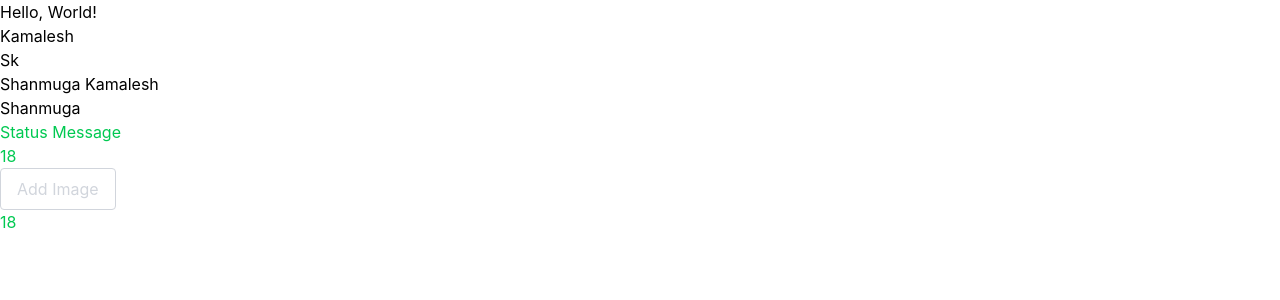
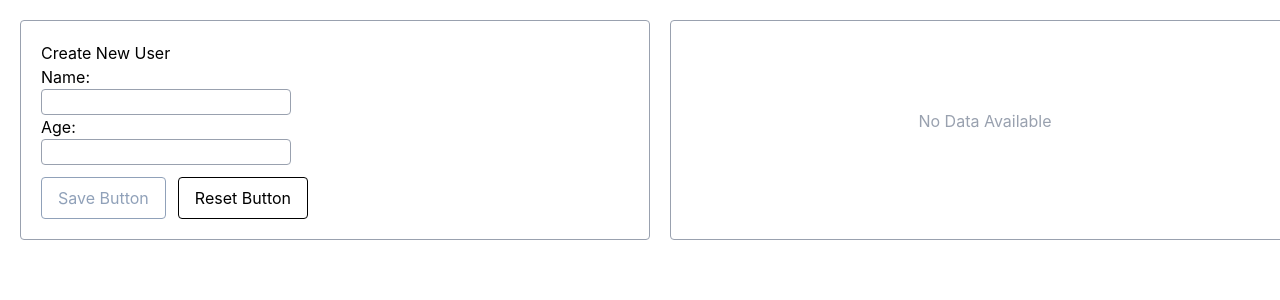
Before and after one commit to kamaleshsk123/Angular-Learning, an Angular app: page / in a window 1280 px wide. Shown: the top 300 px of the page. Built offline with nearby package versions, Linux system fonts and the light colour scheme.

Commit message:
User List Management

```diff
--- a/src/app/user-list-manager/user-list-manager.html
+++ b/src/app/user-list-manager/user-list-manager.html
@@ -1 +1,65 @@
-<p>user-list-manager works!</p>
+<section class="w-full m-5 flex space-x-5">
+  <section class="border w-1/2 border-gray-400 rounded p-5">
+    Create New User
+    <div>
+      <h1>Name:</h1>
+      <input [(ngModel)]="userName" class="border rounded border-gray-400" type="text" />
+    </div>
+    <div>
+      <h1>Age:</h1>
+      <input [(ngModel)]="userAge" class="border rounded border-gray-400" type="number" />
+    </div>
+    <div class="flex space-x-3">
+      <button
+        [disabled]="!this.userName || !this.userAge"
+        [ngClass]="
+          !this.userName || !this.userAge ? 'border text-slate-400' : 'text-white bg-sky-400'
+        "
+        class="px-4 py-2 mt-3 rounded"
+        (click)="submitButton()"
+      >
+        Save Button
+      </button>
+      <button class="px-4 py-2 mt-3 rounded border text-black" (click)="resetButton()">
+        Reset Button
+      </button>
+    </div>
+  </section>
+  <section class="border w-1/2 border-gray-400 rounded p-5">
+    <div
+      *ngIf="users.length === 0"
+      class="flex justify-center items-center content-center h-40 text-gray-400"
+    >
+      No Data Available
+    </div>
+    <div *ngIf="users.length > 0">
+      <div *ngFor="let item of users; let i = index">
+        <div>
+          <h1>
+            Name: <span>{{ item.name }}</span>
+          </h1>
+        </div>
+        <div>
+          <h1>
+            Age:
+            <span [ngClass]="item.age < 18 ? 'text-red-500' : 'text-green-500'">{{
+              item.age
+            }}</span>
+          </h1>
+        </div>
+        <div>
+          <h1>
+            Hi, {{ item.name }}, You are
+            <span [ngClass]="item.age < 18 ? 'text-red-500' : 'text-green-500'">{{
+              item.age
+            }}</span>
+            years old!
+          </h1>
+        </div>
+        <button class="bg-red-500 px-4 py-2 text-white rounded" (click)="deleteUser(i)">
+          Delete {{ item.name }}
+        </button>
+      </div>
+    </div>
+  </section>
+</section>
--- a/src/app/user-list-manager/user-list-manager.ts
+++ b/src/app/user-list-manager/user-list-manager.ts
@@ -1,11 +1,33 @@
+import { CommonModule } from '@angular/common';
 import { Component } from '@angular/core';
+import { FormsModule } from '@angular/forms';
 
 @Component({
   selector: 'app-user-list-manager',
-  imports: [],
+  imports: [CommonModule, FormsModule],
   templateUrl: './user-list-manager.html',
   styleUrl: './user-list-manager.css',
 })
 export class UserListManager {
+  userName: string = '';
+  userAge: number | null = null;
+  users: { name: string; age: number }[] = [];
+  submitButton() {
+    console.log('Submit Button Clicked');
 
+    if (this.userAge && this.userName) {
+      this.users.push({
+        name: this.userName,
+        age: this.userAge,
+      });
+    }
+    console.log(this.users);
+  }
+  resetButton() {
+    this.userName = '';
+    this.userAge = null;
+  }
+  deleteUser(index: number) {
+    this.users.splice(index, 1);
+  }
 }
--- a/src/index.html
+++ b/src/index.html
@@ -8,7 +8,8 @@
     <link rel="icon" type="image/x-icon" href="favicon.ico" />
   </head>
   <body>
-    <app-root></app-root>
+    <app-user-list-manager></app-user-list-manager>
+    <!-- <app-root></app-root> -->
     <!-- <app-greetings></app-greetings> -->
   </body>
 </html>
--- a/src/main.server.ts
+++ b/src/main.server.ts
@@ -2,7 +2,9 @@ import { BootstrapContext, bootstrapApplication } from '@angular/platform-browse
 import { App } from './app/app';
 import { config } from './app/app.config.server';
 import { Greetings } from './app/greetings/greetings';
+import { UserListManager } from './app/user-list-manager/user-list-manager';
 
-const bootstrap = (context: BootstrapContext) => bootstrapApplication(App, config, context);
+const bootstrap = (context: BootstrapContext) =>
+  bootstrapApplication(UserListManager, config, context);
 
 export default bootstrap;
--- a/src/main.ts
+++ b/src/main.ts
@@ -2,5 +2,6 @@ import { bootstrapApplication } from '@angular/platform-browser';
 import { appConfig } from './app/app.config';
 import { App } from './app/app';
 import { Greetings } from './app/greetings/greetings';
+import { UserListManager } from './app/user-list-manager/user-list-manager';
 
-bootstrapApplication(App, appConfig).catch((err) => console.error(err));
+bootstrapApplication(UserListManager, appConfig).catch((err) => console.error(err));
```
